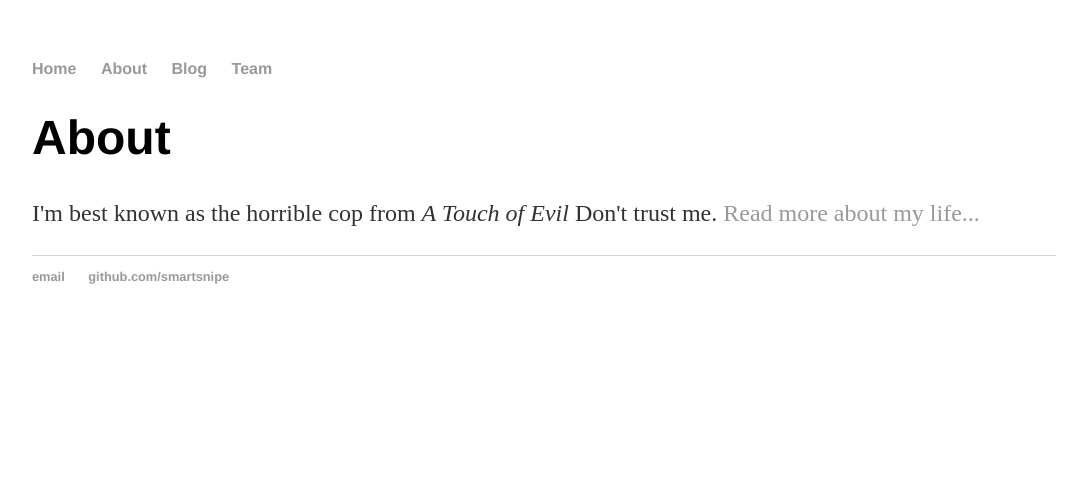
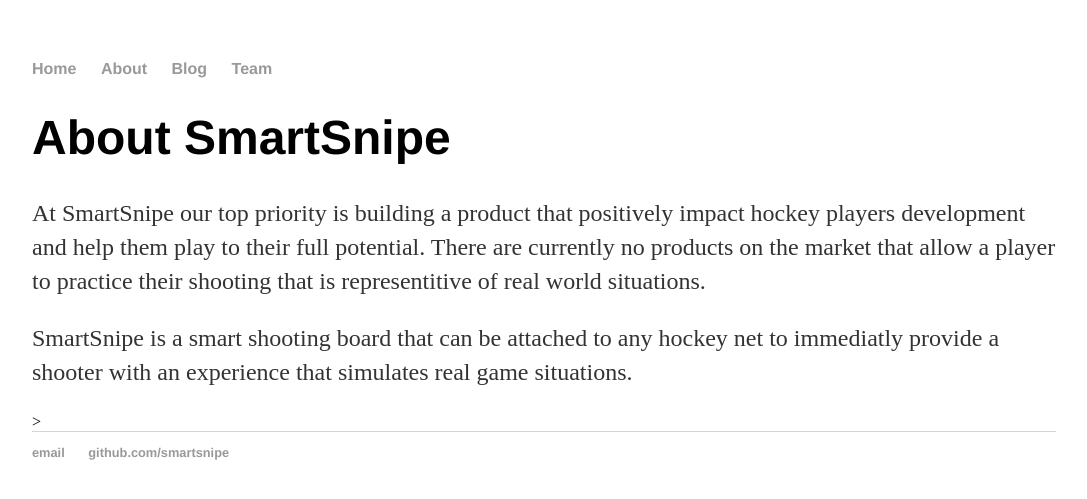
Before and after one commit to SmartSnipe/SmartSnipe.github.io, a Jekyll site: the page built from about/index.html, in a window 1280 px wide. Shown: the top 499 px of the page, without its empty margins (96-1183 px from the left). Built offline with Jekyll 4.4.1, drawn with Linux system fonts in a browser that asks for light colours.

Commit message:
Small changes

```diff
--- a/about/index.html
+++ b/about/index.html
@@ -3,6 +3,7 @@
 title: SmartSnipe About
 ---
 <div class="blurb">
-	<h1>About</h1>
-	<p>I'm best known as the horrible cop from <em>A Touch of Evil</em> Don't trust me. <a href="/about">Read more about my life...</a></p>
+	<h1>About SmartSnipe</h1>
+	<p>At SmartSnipe our top priority is building a product that positively impact hockey players development and help them play to their full potential. There are currently no products on the market that allow a player to practice their shooting that is representitive of real world situations. </p>
+	<p>SmartSnipe is a smart shooting board that can be attached to any hockey net to immediatly provide a shooter with an experience that simulates real game situations. </p>>
 </div><!-- /.blurb -->
--- a/index.html
+++ b/index.html
@@ -4,5 +4,6 @@
 ---
 <div class="blurb">
 	<h1>SmartSnipe</h1>
-	<p>SmartSnipe is revolutionizing how hockey players train and helping to create better players. </p>
+	<p>SmartSnipe is revolutionizing how hockey players train. </p>
+	<img src="/Assets/SmartSnipeCad.png" alt ="SmartSnipe Cad" class="center">
 </div><!-- /.blurb -->
--- a/team/index.html
+++ b/team/index.html
@@ -5,6 +5,6 @@
 <div class="blurb">
 	<h1>The SmartSnipe Team</h1>
 	<p>The SmartSnipe team consists of five University of Waterloo Mechanical/Mechatronics engineering students who are currently finishing up their fourth year. </p>
-	<img src="/Assets/teamshot.jpg" alt ="Team Shot">
-	<p>From left to right: Nick Sentjens, Brenden Henriques, James Loic Azzalini, Tomas Bakos Lang, Devon Weinberger</p>
+	<img src="/Assets/teamshot.jpg" alt ="Team Shot" class="center">
+	<p style="font-size:75%;">From left to right: Nick Sentjens (Mechatronics), Brenden Henriques (Mechatronics), James Loic Azzalini (Mechatronics), Tomas Bakos Lang (Mechatronics), Devon Weinberger (Mechanical)</p>
 </div><!-- /.blurb -->
```
Also changed, not shown: Assets/SmartSnipeCad.png (added).
